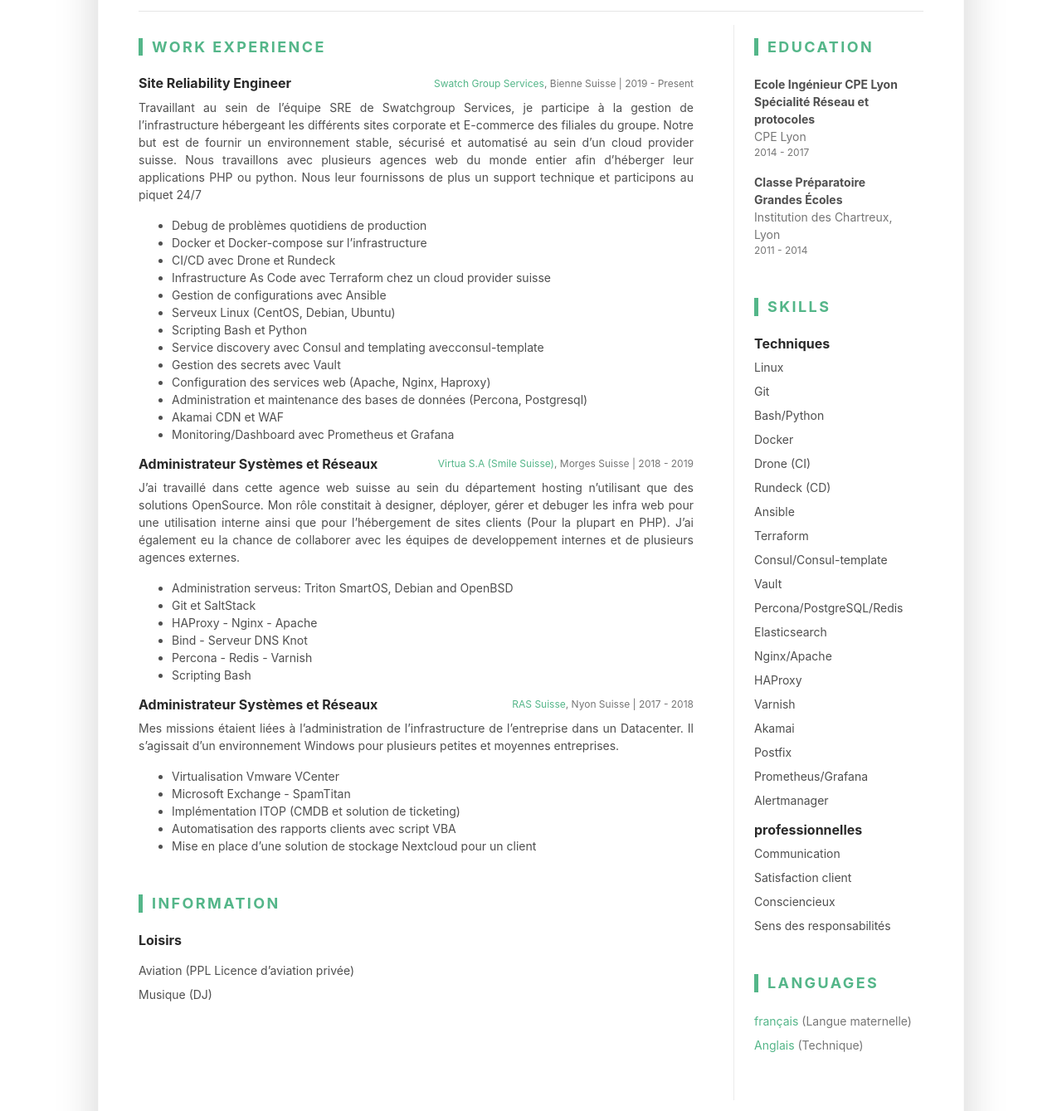
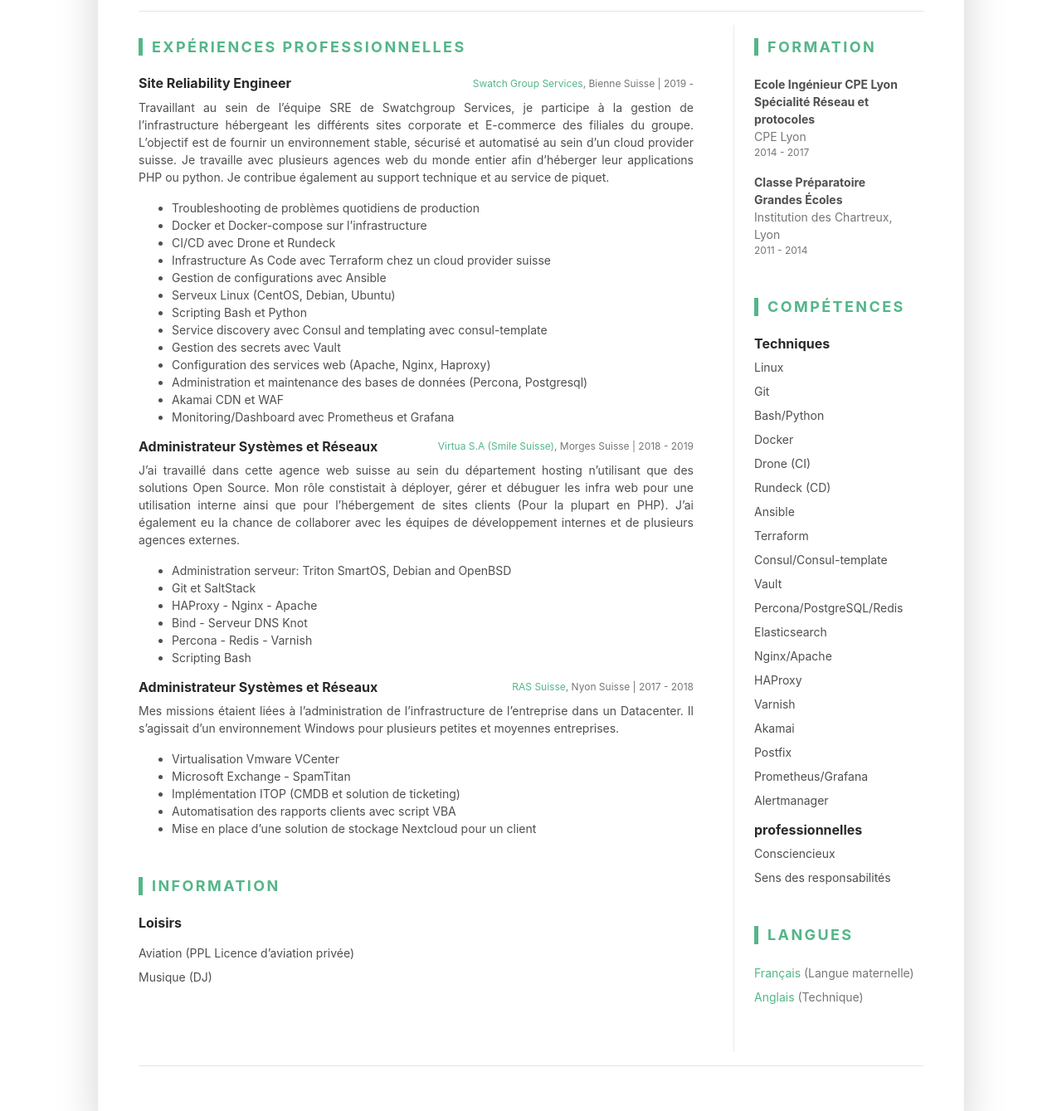
Before and after one commit to yannbizet/fr, a plain HTML site: page index.html in a window 1280 px wide. Shown: the part 407-1746 px from the top of the page at 83% size. Drawn offline with Linux system fonts and the light colour scheme.

Commit message:
Fix some wrong translations and remove usless infos

```diff
--- a/index.html
+++ b/index.html
@@ -40,7 +40,7 @@
 
         <div class="resume-title col-12 col-md-6 col-lg-8 col-xl-9">
     <h2 class="resume-name mb-0 text-uppercase">Yann Bizet</h2>
-    <div class="resume-tagline mb-3 mb-md-0">Site Reliability Engineer</div>
+    <div class="resume-tagline mb-3 mb-md-0">Ingénieur de fiabilité de site - SRE</div>
     <br>
     <div class="resume-text mb-0">
     </div>
@@ -83,7 +83,7 @@
 
         <div class="media-body text-left">
             <div align="justify">
-                <p class="mb-0">En tant qu&rsquo;ingéneur SRE (Site reliability Engineer) - administrateur système, mon travail consiste à maintenir une infrastructure d&rsquo;hébergement web pour de la production. Cela inclu la gestion du parc de serveur Linux, l&rsquo;utilisation de solutions OpenSource modernes dans un environnement sécurisé, l&rsquo;automatisation de taches répétitives. Je travaille également conjointement avec différents développeurs (De l&rsquo;entreprise ou de différentes agences web) afin de comprendre et répondre à leurs besoins.</p>
+                <p class="mb-0">En tant qu&rsquo;ingénieur SRE (Site Reliability Engineer) - administrateur système, mon travail consiste à maintenir une infrastructure d&rsquo;hébergement web pour de la production. Cela inclut la gestion du parc de serveur Linux, l&rsquo;utilisation de solutions Open Source modernes dans un environnement sécurisé, l&rsquo;automatisation de tâches répétitives. Je travaille également avec différents développeurs (De l&rsquo;entreprise ou de différentes agences web) afin de comprendre et répondre à leurs besoins.</p>
             </div>
         </div>
 
@@ -104,23 +104,23 @@
 
                             <section class="work-section py-3">
 
-    <h3 class="text-uppercase resume-section-heading mb-4">Work Experience</h3>
+    <h3 class="text-uppercase resume-section-heading mb-4">Expériences professionnelles</h3>
 
 
     <div class="item mb-3">
         <div class="item-heading row align-items-center mb-2">
             <h4 class="item-title col-12 col-md-6 col-lg-6 mb-2 mb-md-0">Site Reliability Engineer</h4>
             <div class="item-meta col-12 col-md-6 col-lg-6 text-muted text-left text-md-right">
-                <a href="https://www.swatchgroup.com/en/companies-brands/corporate/swatch-group-services">Swatch Group Services</a>, Bienne Suisse | 2019 - Present
+                <a href="https://www.swatchgroup.com/en/companies-brands/corporate/swatch-group-services">Swatch Group Services</a>, Bienne Suisse | 2019 -
             </div>
         </div>
         <div class="item-content">
             <div align="justify">
-                <p>Travaillant au sein de l&rsquo;équipe SRE de Swatchgroup Services, je participe à la gestion de l&rsquo;infrastructure hébergeant les différents sites corporate et E-commerce des filiales du groupe. Notre but est de fournir un environnement stable, sécurisé et automatisé au sein d&rsquo;un cloud provider suisse. Nous travaillons avec plusieurs agences web du monde entier afin d&rsquo;héberger leur applications PHP ou python. Nous leur fournissons de plus un support technique et participons au piquet 24/7</p>
+                <p>Travaillant au sein de l&rsquo;équipe SRE de Swatchgroup Services, je participe à la gestion de l&rsquo;infrastructure hébergeant les différents sites corporate et E-commerce des filiales du groupe. L&rsquo;objectif est de fournir un environnement stable, sécurisé et automatisé au sein d&rsquo;un cloud provider suisse. Je travaille avec plusieurs agences web du monde entier afin d&rsquo;héberger leur applications PHP ou python. Je contribue également au support technique et au service de piquet.</p>
             </div>
             <ul class="resume-list">
 
-                <li>Debug de problèmes quotidiens de production</li>
+                <li>Troubleshooting de problèmes quotidiens de production</li>
 
                 <li>Docker et Docker-compose sur l&rsquo;infrastructure</li>
 
@@ -134,7 +134,7 @@
 
                 <li>Scripting Bash et Python</li>
 
-                <li>Service discovery avec Consul and templating avecconsul-template</li>
+                <li>Service discovery avec Consul and templating avec consul-template</li>
 
                 <li>Gestion des secrets avec Vault</li>
 
@@ -159,11 +159,11 @@
         </div>
         <div class="item-content">
             <div align="justify">
-                <p>J&rsquo;ai travaillé dans cette agence web suisse au sein du département hosting n&rsquo;utilisant que des solutions OpenSource. Mon rôle constitait à designer, déployer, gérer et debuger les infra web pour une utilisation interne ainsi que pour l&rsquo;hébergement de sites clients (Pour la plupart en PHP). J&rsquo;ai également eu la chance de collaborer avec les équipes de developpement internes et de plusieurs agences externes.</p>
+                <p>J&rsquo;ai travaillé dans cette agence web suisse au sein du département hosting n&rsquo;utilisant que des solutions Open Source. Mon rôle constistait à déployer, gérer et débuguer les infra web pour une utilisation interne ainsi que pour l&rsquo;hébergement de sites clients (Pour la plupart en PHP). J&rsquo;ai également eu la chance de collaborer avec les équipes de développement internes et de plusieurs agences externes.</p>
             </div>
             <ul class="resume-list">
 
-                <li>Administration serveus: Triton SmartOS, Debian and OpenBSD</li>
+                <li>Administration serveur: Triton SmartOS, Debian and OpenBSD</li>
 
                 <li>Git et SaltStack</li>
 
@@ -248,7 +248,7 @@
 
     <section class="education-section py-3">
 
-    <h3 class="text-uppercase resume-section-heading mb-4">Education</h3>
+    <h3 class="text-uppercase resume-section-heading mb-4">Formation</h3>
 
     <ul class="list-unstyled resume-education-list">
 
@@ -275,7 +275,7 @@
 
     <section class="skills-section py-3">
 
-    <h3 class="text-uppercase resume-section-heading mb-4">Skills</h3>
+    <h3 class="text-uppercase resume-section-heading mb-4">Compétences</h3>
 
 
     <div class="item">
@@ -327,10 +327,6 @@
         <h4 class="item-title">professionnelles</h4>
         <ul class="list-unstyled resume-skills-list">
 
-            <li class="mb-2">Communication</li>
-
-            <li class="mb-2">Satisfaction client</li>
-
             <li class="mb-2">Consciencieux</li>
 
             <li class="mb-2">Sens des responsabilités</li>
@@ -346,13 +342,13 @@
 
     <section class="skills-section py-3">
 
-    <h3 class="text-uppercase resume-section-heading mb-4">Languages</h3>
+    <h3 class="text-uppercase resume-section-heading mb-4">Langues</h3>
 
     <ul class="list-unstyled resume-lang-list">
 
         <a href="https://yannbizet.github.io/fr/">
             <li class="mb-2">
-                français <span class="text-muted">(Langue maternelle)</span>
+                Français <span class="text-muted">(Langue maternelle)</span>
             </li>
         </a>
 
```
